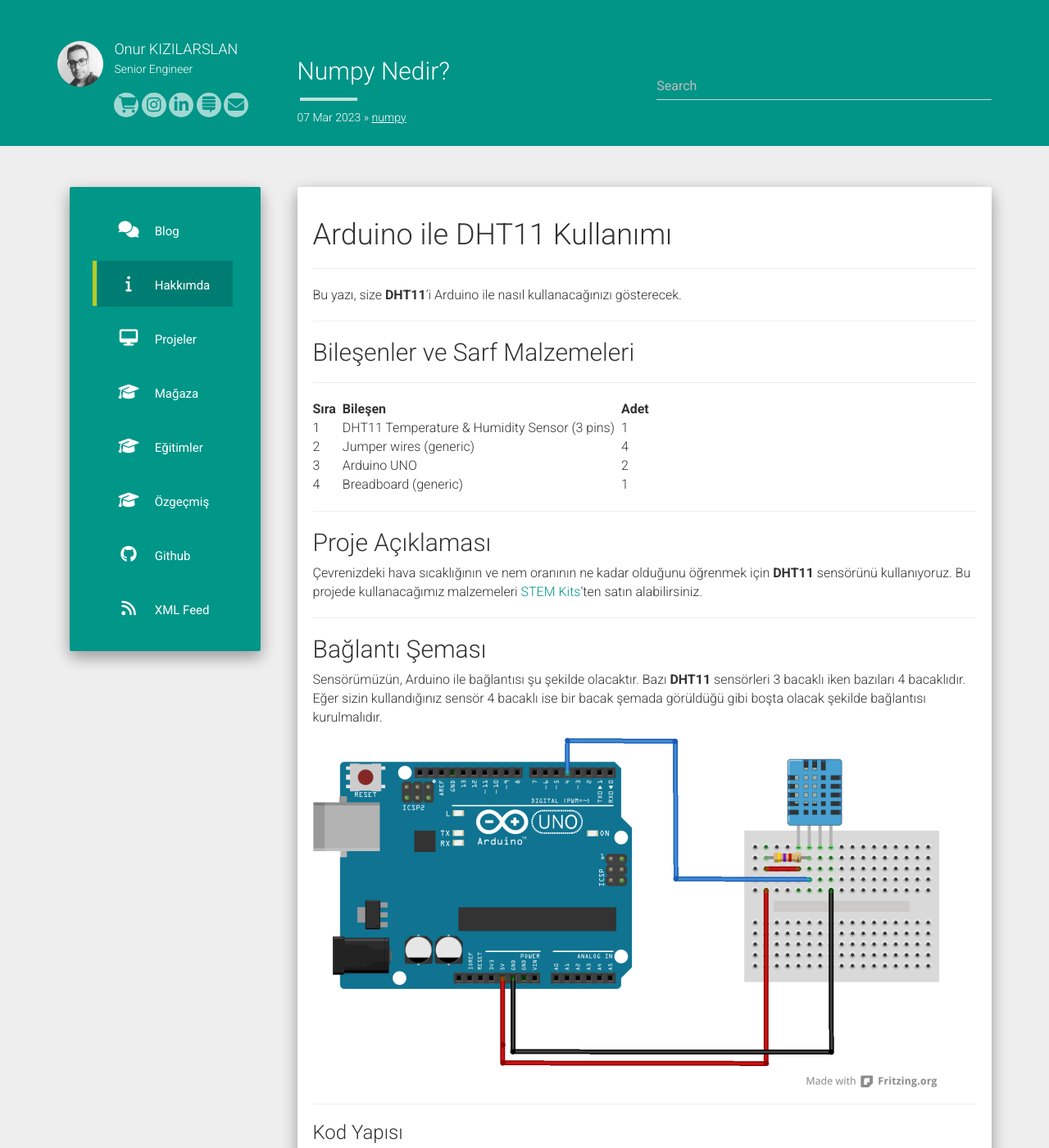
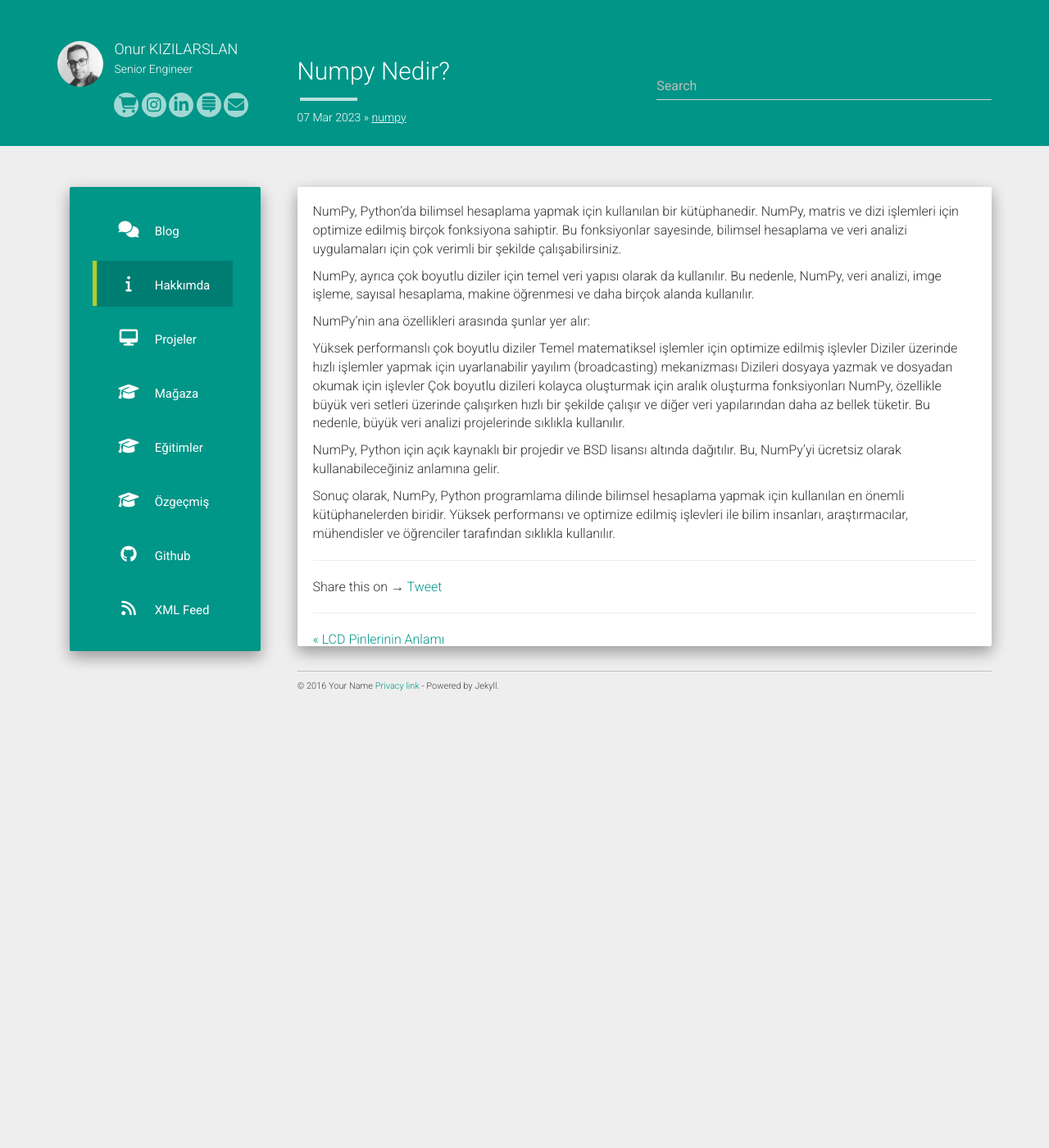
Before and after one commit to imonur/blog, a Jekyll site: the page built from _posts/2023-03-07-numpy-nedir.md, in a window 1280 px wide and 1400 px high. Shown: the whole window at 82% size. Built offline with Jekyll 4.4.1, drawn with Linux system fonts in a browser that asks for light colours; nearby versions of some CDN libraries; comment, search, counter and statistics services are not loaded; some of the changed text lies outside the part shown.

Commit message:
Update 2023-03-07-numpy-nedir.md

```diff
--- a/_posts/2023-03-07-numpy-nedir.md
+++ b/_posts/2023-03-07-numpy-nedir.md
@@ -5,73 +5,19 @@ date:   2023-03-07 13:50:39
 categories: numpy
 ---
 
-# Arduino ile DHT11 Kullanımı
----
-Bu yazı, size **DHT11**'i Arduino ile nasıl kullanacağınızı gösterecek.
+NumPy, Python'da bilimsel hesaplama yapmak için kullanılan bir kütüphanedir. NumPy, matris ve dizi işlemleri için optimize edilmiş birçok fonksiyona sahiptir. Bu fonksiyonlar sayesinde, bilimsel hesaplama ve veri analizi uygulamaları için çok verimli bir şekilde çalışabilirsiniz.
 
----
+NumPy, ayrıca çok boyutlu diziler için temel veri yapısı olarak da kullanılır. Bu nedenle, NumPy, veri analizi, imge işleme, sayısal hesaplama, makine öğrenmesi ve daha birçok alanda kullanılır.
 
-## Bileşenler ve Sarf Malzemeleri
----
+NumPy'nin ana özellikleri arasında şunlar yer alır:
 
-|	Sıra		|| |	Bileşen			                                  | ||  Adet  |
-|--------	|| |----------------------------------------------| ||--------|
-|   1     || | DHT11 Temperature & Humidity Sensor (3 pins)  | ||    1   |
-|	  2   	|| | Jumper wires (generic)	                      | ||	   4   |
-|	  3   	|| | Arduino UNO	                                  | || 	 2   |
-|	  4   	|| | Breadboard (generic)	                        | ||	   1   |
+Yüksek performanslı çok boyutlu diziler
+Temel matematiksel işlemler için optimize edilmiş işlevler
+Diziler üzerinde hızlı işlemler yapmak için uyarlanabilir yayılım (broadcasting) mekanizması
+Dizileri dosyaya yazmak ve dosyadan okumak için işlevler
+Çok boyutlu dizileri kolayca oluşturmak için aralık oluşturma fonksiyonları
+NumPy, özellikle büyük veri setleri üzerinde çalışırken hızlı bir şekilde çalışır ve diğer veri yapılarından daha az bellek tüketir. Bu nedenle, büyük veri analizi projelerinde sıklıkla kullanılır.
 
----
+NumPy, Python için açık kaynaklı bir projedir ve BSD lisansı altında dağıtılır. Bu, NumPy'yi ücretsiz olarak kullanabileceğiniz anlamına gelir.
 
-## Proje Açıklaması
-
-Çevrenizdeki hava sıcaklığının ve nem oranının ne kadar olduğunu öğrenmek için **DHT11** sensörünü kullanıyoruz. Bu projede kullanacağımız malzemeleri [STEM Kits](https://www.stemkits.net/)'ten satın alabilirsiniz.
-
----
-## Bağlantı Şeması
-
-Sensörümüzün, Arduino ile bağlantısı şu şekilde olacaktır. Bazı **DHT11** sensörleri 3 bacaklı iken bazıları 4 bacaklıdır. Eğer sizin kullandığınız sensör 4 bacaklı ise bir bacak şemada görüldüğü gibi boşta olacak şekilde bağlantısı kurulmalıdır.
-
-![DHT11 Bağlantısı](https://raw.githubusercontent.com/imonur/blog/main/projects/images/dht11_projects_1/dht11_projects_schema.png)
-
----
-### Kod Yapısı
-
-{% highlight python %}
-#include <dht11.h>
-#define DHT11PIN 4
-
-dht11 DHT11;
-
-void   setup()
-{
-  Serial.begin(9600);
-
-}
-
-void loop()
-{
-  Serial.println();
-
-   int chk = DHT11.read(DHT11PIN);
-
-  Serial.print("Humidity (%): ");
-   Serial.println((float)DHT11.humidity, 2);
-
-  Serial.print("Temperature   (C): ");
-  Serial.println((float)DHT11.temperature, 2);
-
-  delay(2000);
-
-}
-{% endhighlight %}
-
----
-
-Bu projeyi [STEM Kits](https://www.stemkits.net/arduino-bluetooth-2wd-arac-kiti-kod-19/)'ten satın alabilirsiniz. Eğer bu çalışmayı beğendiyseniz, destek olmak için bizleri sosyal medyada takip edebilir ve arkadaşlarınıza tavsiye edebilirsiniz.
-
----
-
-[jekyll]:      http://jekyllrb.com
-[jekyll-gh]:   https://github.com/jekyll/jekyll
-[jekyll-help]: https://github.com/jekyll/jekyll-help
+Sonuç olarak, NumPy, Python programlama dilinde bilimsel hesaplama yapmak için kullanılan en önemli kütüphanelerden biridir. Yüksek performansı ve optimize edilmiş işlevleri ile bilim insanları, araştırmacılar, mühendisler ve öğrenciler tarafından sıklıkla kullanılır.
```
